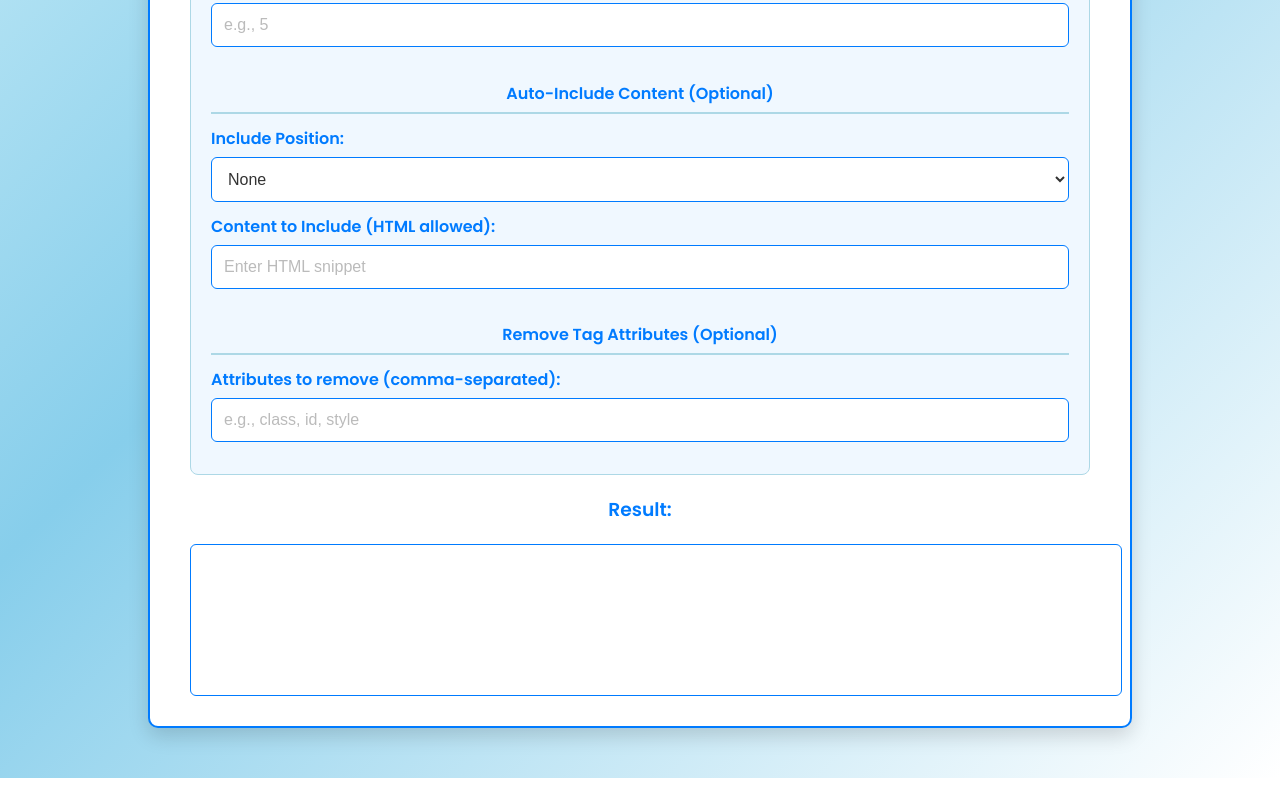
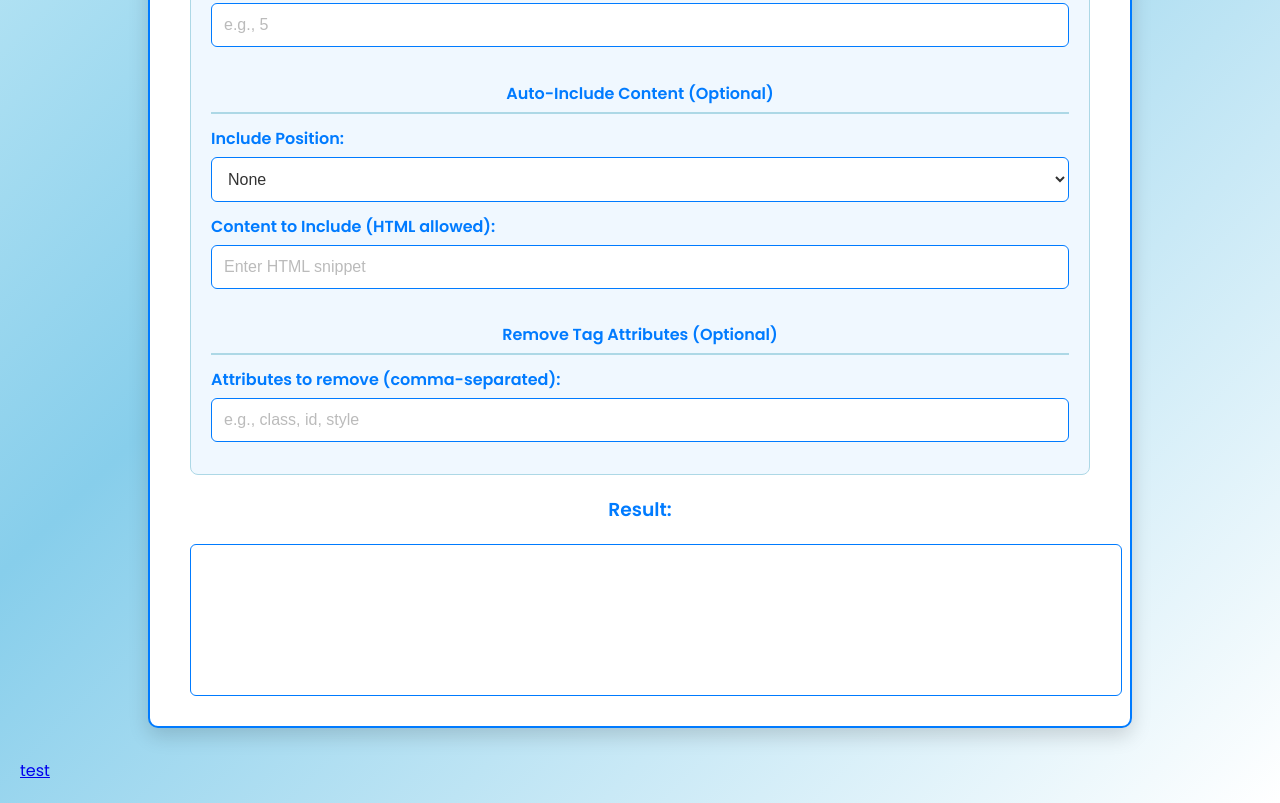
Before and after one commit to OnionFingers7/st, a plain HTML site: page index.html in a window 1280 px wide. Shown: the part 934-1737 px from the top of the page. Before the commit the page ends 1712 px from the top, so only its background shows below. Drawn offline with Linux system fonts and the light colour scheme.

Commit message:
Update index.html

```diff
--- a/index.html
+++ b/index.html
@@ -450,5 +450,6 @@ body.dark-theme {
       }
     });
   </script>
+  <a href="web dịch.html">test</a>
 </body>
 </html>
```
